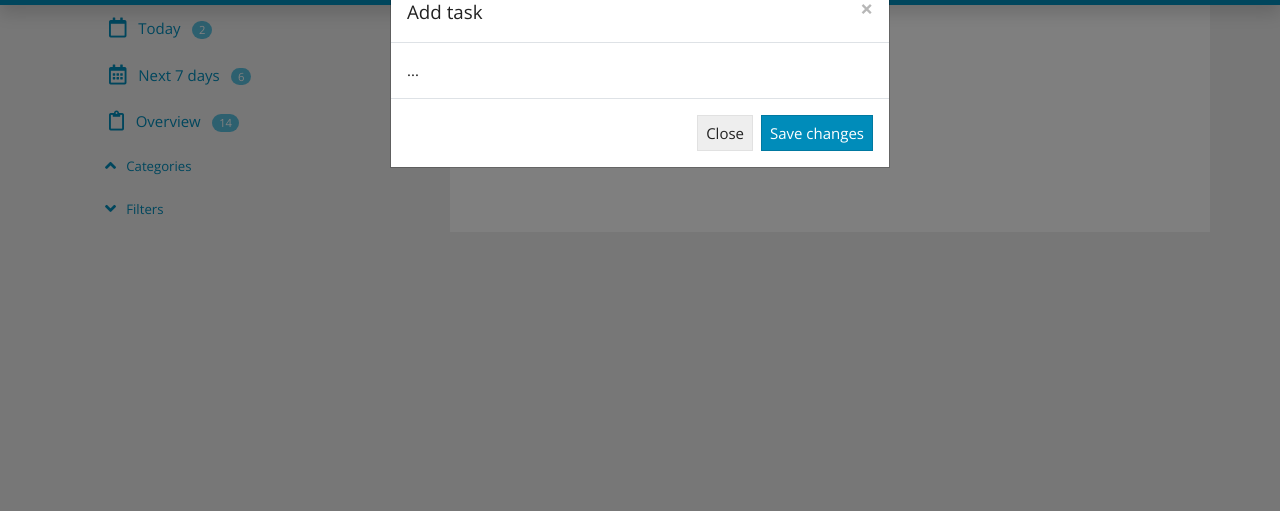
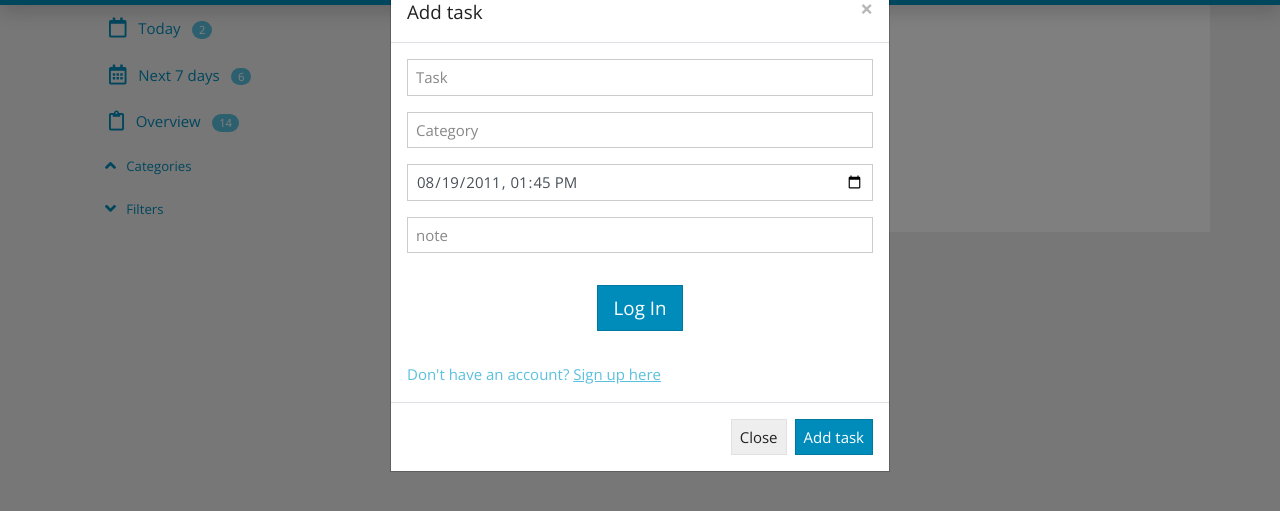
Before and after one commit to avanichyanukroh/centrillo, a website: page public/index.html in a window 1280 px wide. Both pictures are taken after a click on the icon 1141 px from the left and 27 px from the top of the page. Shown: the part 47-558 px from the top of the page. Drawn offline with nearby package versions, Linux system fonts and the light colour scheme; no server answers.

Commit message:
saving progress to work on desktop

```diff
--- a/package.json
+++ b/package.json
@@ -9,6 +9,7 @@
     "body-parser": "^1.18.3",
     "express": "^4.16.3",
     "jsonwebtoken": "^8.2.1",
+    "mongo": "^0.1.0",
     "mongoose": "^5.1.1",
     "morgan": "^1.9.0",
     "nodemon": "^1.17.4",
--- a/public/index.html
+++ b/public/index.html
@@ -228,11 +228,32 @@
 								</button>
 							</div>
 							<div class="modal-body">
-							...
+								<form class="" id="addTaskForm">
+
+							<div class="form-group">
+					            <input type="text" class="form-control" id="TaskTitle" name="taskTitle" placeholder="Task" required="required">
+					        </div>
+					        <div class="form-group">
+					        	<input type="text" class="form-control" id="category" name="categoryName" placeholder="Category" required="required">
+					        </div>
+					        <div class="form-group">
+					            <input class="form-control" type="datetime-local" value="2011-08-19T13:45:00" id="taskDateDue">
+					        </div>
+					        <div class="form-group">
+					            <input type="text" class="form-control" id="taskNote" name="note" placeholder="note">
+					        </div>
+
+
+
+							<div class="form-group text-center pt-3">
+					            <button type="text" class="btn btn-primary btn-lg">Log In</button>
+					        </div>
+					        <div class="hint-text text-info pt-3">Don't have an account? <a class="text-info" id="changeToSignUpForm" href="#"><u>Sign up here</u></a></div>
+					    </form>
 							</div>
 							<div class="modal-footer">
 								<button type="button" class="btn btn-secondary" data-dismiss="modal">Close</button>
-								<button type="button" class="btn btn-primary">Save changes</button>
+								<button type="button" class="btn btn-primary">Add task</button>
 							</div>
 						</div>
 					</div>
--- a/public/userProfile.js
+++ b/public/userProfile.js
@@ -14,12 +14,12 @@ function getUserProfileFromApi(displayUserProfile) {
 // this function stays the same when we connect
 // to real API later
 function displayUserProfile(data) {
-
+    console.log(data);
     //display username
    $("#username").append(
     `
 
-        ${data.username}
+        ${data.users[0].username}
 
     `
     );
@@ -104,5 +104,5 @@ function displayUserProfile(data) {
 
 //  on page load do this
 $(function() {
-	getUserProfileFromApi();
+	getUserProfileFromApi(displayUserProfile);
 });
```
Also changed, not shown: userLoginRouter.js (+12 -2 lines), 1 other file.
